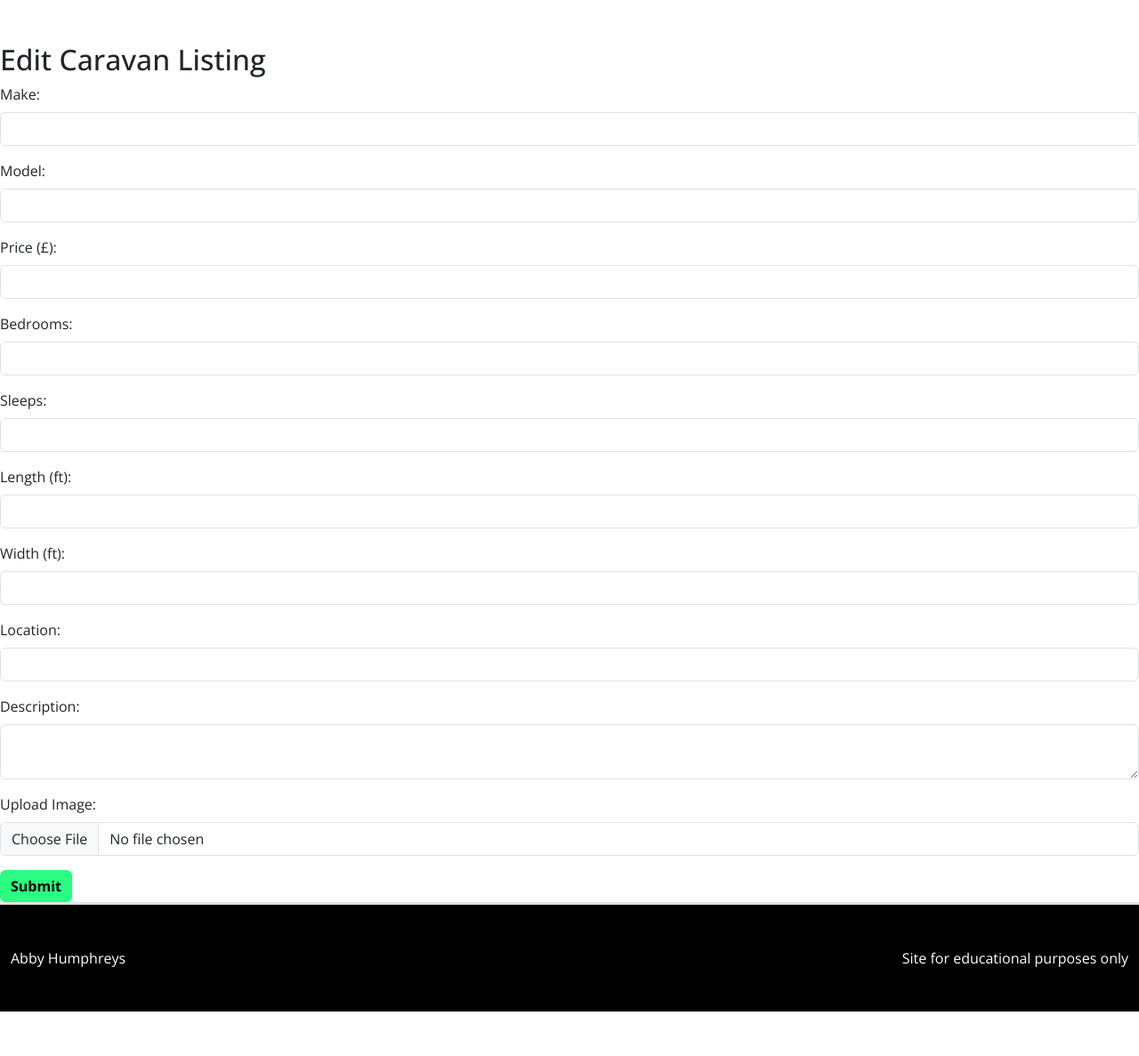
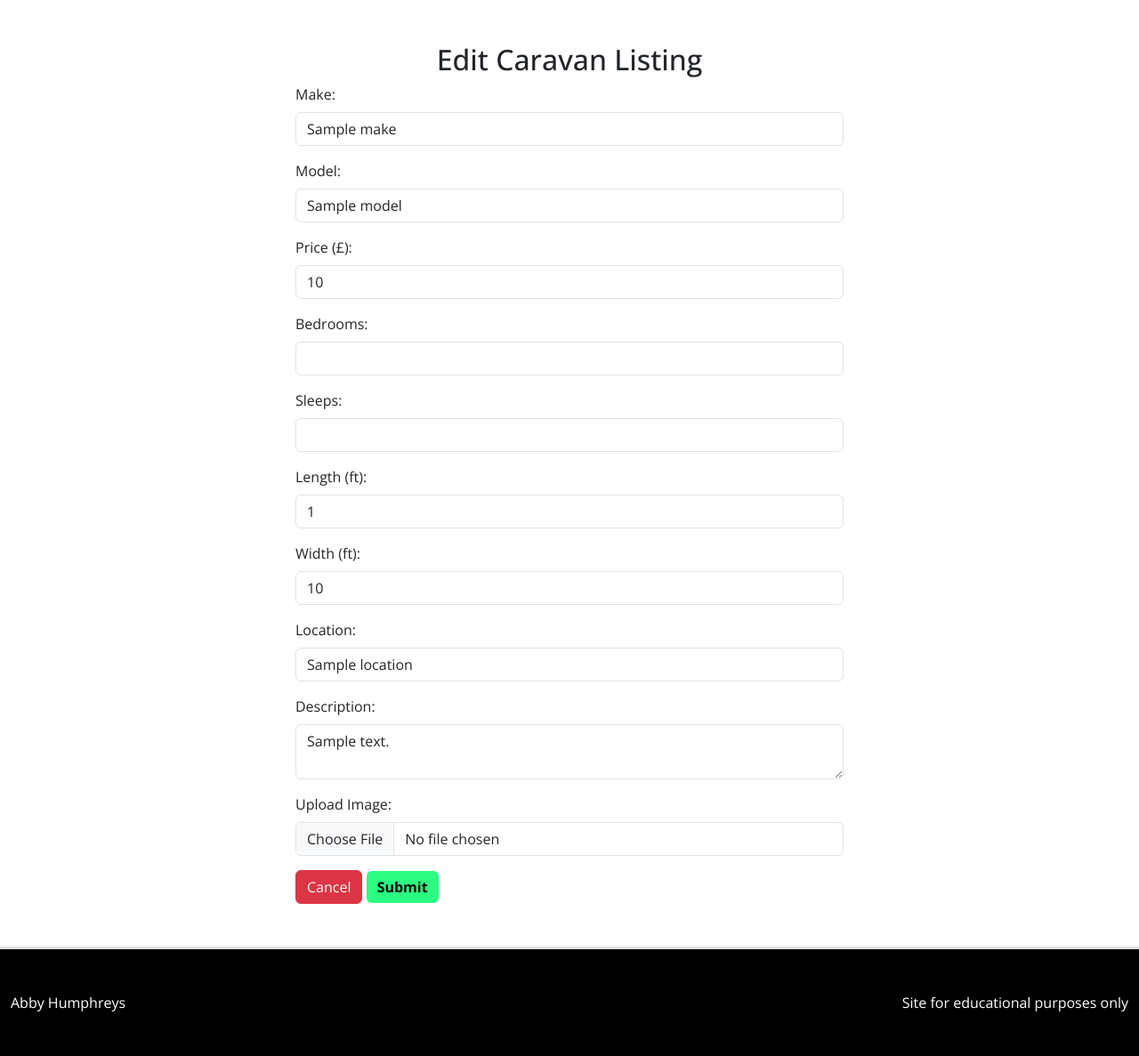
Before and after one commit to AbbyHumphreys/Caravansy, a Flask app: template templates/edit_listing.html in a window 1280 px wide. Shown: the part 74-1261 px from the top of the page at 89% size. Before the commit the page ends 1211 px from the top, so only its background shows below. Run offline with Flask 2, Linux system fonts and the light colour scheme; the template is opened without the code that fills it: most values are stand-ins (such as "Sample title", 1, 10 or a date in 2020); some libraries are stand-ins or nearby versions.

Commit message:
style: center form and add spacing

```diff
--- a/templates/edit_listing.html
+++ b/templates/edit_listing.html
@@ -2,50 +2,65 @@
 {% block content %}
 
 <section>
+    <div class="container-fluid">
+        <div class="row">
+            <div class="col-12 text-center">
                 <h2>Edit Caravan Listing</h2>
-    <form method="POST" enctype="multipart/form-data">
+            </div>
+        </div>
+        <div class="row">
+            <div class="col-lg-3"></div>
+            <div class="col-lg-6">
+                <form method="POST" enctype="multipart/form-data" class="mb-5">
                     <div class="mb-3">
                         <label for="make" class="form-label">Make:</label>
-            <input type="text" class="form-control" id="make" name="make" aria-describedby="caravanmake" required>
+                        <input type="text" class="form-control" value="{{ listing.make }}" id="make" name="make" aria-describedby="caravanmake" required>
                     </div>
                     <div class="mb-3">
                         <label for="model" class="form-label">Model:</label>
-            <input type="text" class="form-control" id="model" name="model" required>
+                        <input type="text" class="form-control" value="{{ listing.model }}" id="model" name="model" required>
                     </div>
                     <div class="mb-3">
                         <label for="price" class="form-label">Price (£):</label>
-            <input type="number" class="form-control" id="price" name="price" minlength="1" maxlength="8" required>
+                        <input type="number" class="form-control" value="{{ listing.price }}" id="price" name="price" minlength="1" maxlength="8" required>
                     </div>
                     <div class="mb-3">
                         <label for="beds" class="form-label">Bedrooms:</label>
-            <input type="number" class="form-control" id="beds" name="beds" minlength="1" maxlength="1" required>
+                        <input type="number" class="form-control" value="{{ listing.beds }}" id="beds" name="beds" minlength="1" maxlength="1" required>
                     </div>
                     <div class="mb-3">
                         <label for="sleeps" class="form-label">Sleeps:</label>
-            <input type="number" class="form-control" id="sleeps" name="sleeps" minlength="1" maxlength="2" required>
+                        <input type="number" class="form-control" value="{{ listing.sleeps }}" id="sleeps" name="sleeps" minlength="1" maxlength="2" required>
                     </div>
                     <div class="mb-3">
                         <label for="length" class="form-label">Length (ft):</label>
-            <input type="number" class="form-control" id="length" name="length" minlength="2" maxlength="2" required>
+                        <input type="number" class="form-control" value="{{ listing.length }}" id="length" name="length" minlength="2" maxlength="2" required>
                     </div>
                     <div class="mb-3">
                         <label for="width" class="form-label">Width (ft):</label>
-            <input type="number" class="form-control" id="width" name="width" minlength="2" maxlength="2" required>
+                        <input type="number" class="form-control" value="{{ listing.width }}" id="width" name="width" minlength="2" maxlength="2" required>
                     </div>
                     <div class="mb-3">
                         <label for="location" class="form-label">Location:</label>
-            <input type="text" class="form-control" id="location" name="location" minlength="1" maxlength="50" required>
+                        <input type="text" class="form-control" value="{{ listing.location }}" id="location" name="location" minlength="1" maxlength="50" required>
                     </div>
                     <div class="mb-3">
                         <label for="description" class="form-label">Description:</label>
-            <textarea class="form-control" aria-label="description" id="description" name="description" required></textarea>
+                        <textarea class="form-control" aria-label="description" id="description" name="description" required>
+                            {{- listing.description -}}
+                        </textarea>
                     </div>
                     <div class="mb-3">
                         <label for="image" class="form-label">Upload Image:</label>
-            <input type="file" class="form-control" id="image" name="image" accept="image/*" required>
+                        <input type="file" class="form-control" value="{{ listing.image }}" id="image" name="image" accept="image/*" required>
                     </div>
+                    <a href="{{ url_for('get_listings') }}" class="btn btn-danger">Cancel</a>
                     <button type="submit" class="btn btn-primary">Submit</button>
                 </form>
+            </div>
+            <div class="col-lg-3"></div>
+        </div>
+    </div>
 </section>
 
 {% endblock %}
```
Lines whose indentation alone changed are shown as unchanged.
